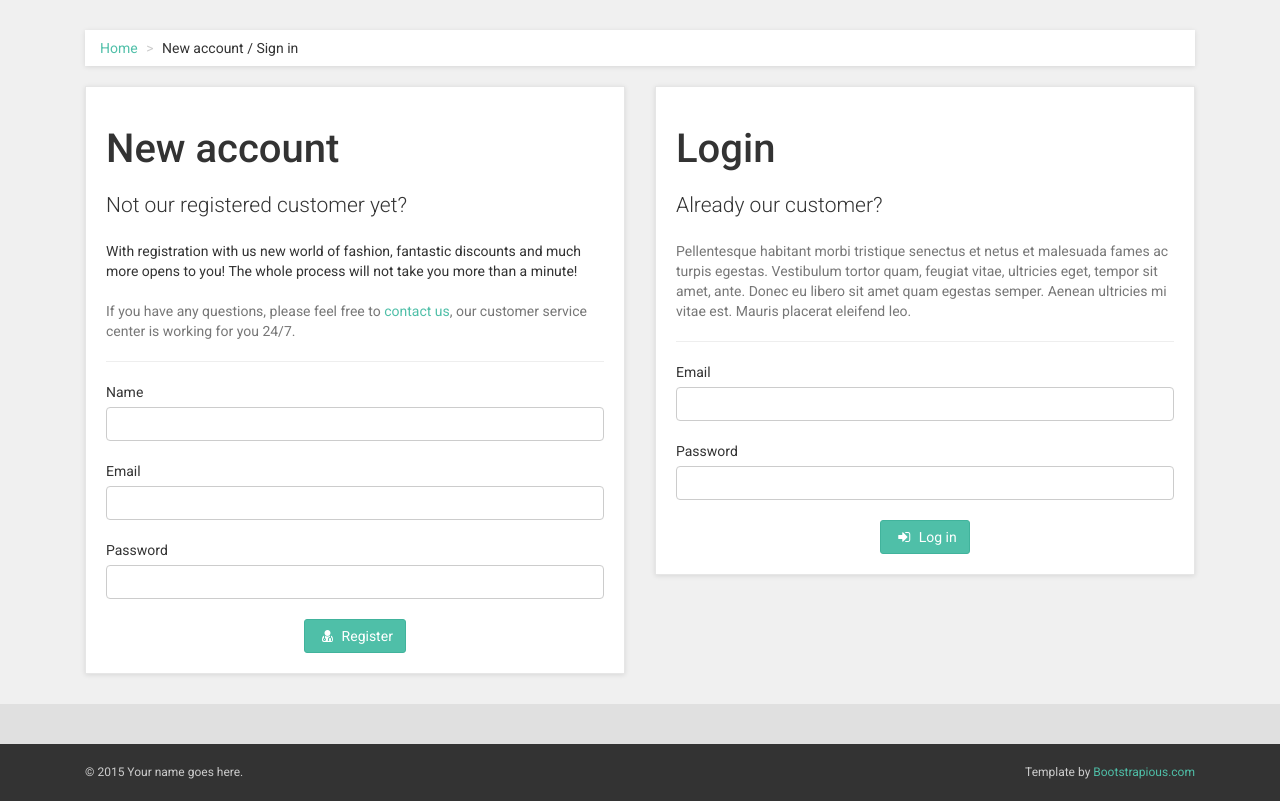
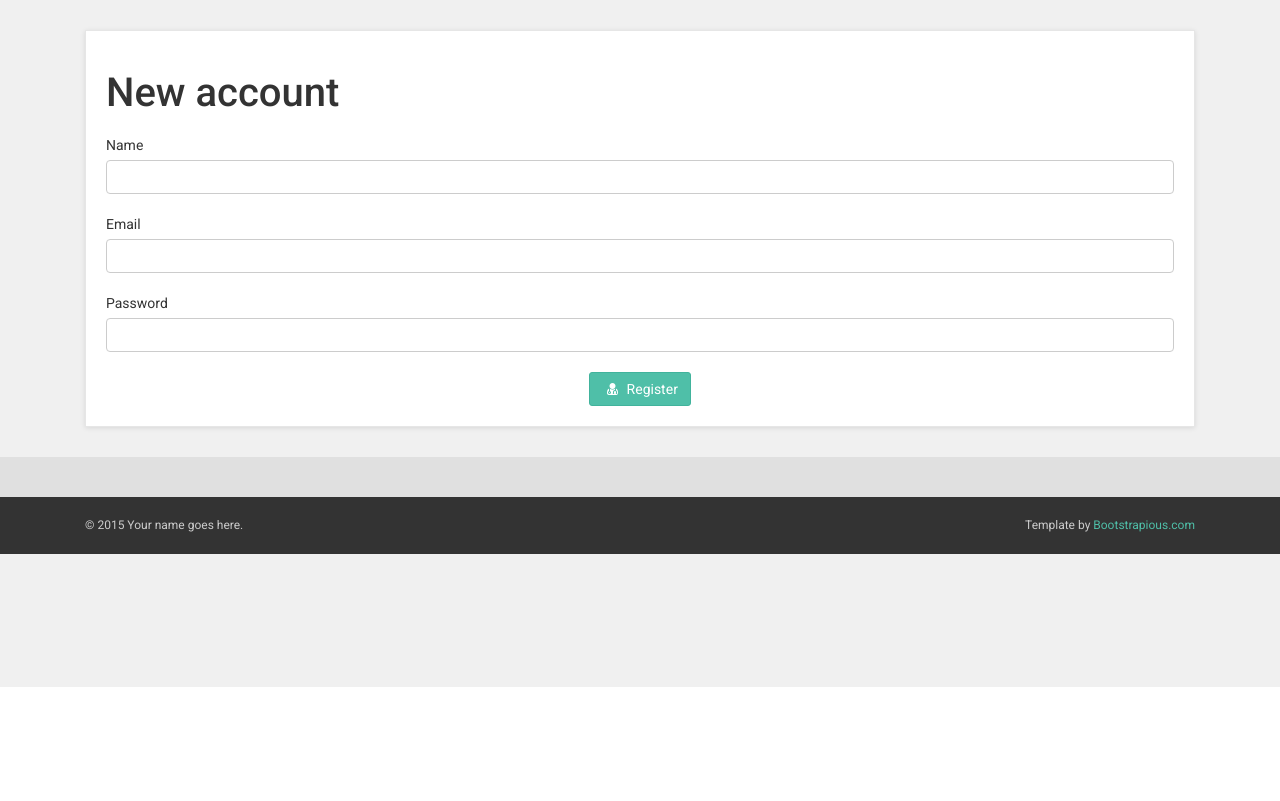
Before and after one commit to amaliarizkif/Republika2, a CodeIgniter app: page /berita/home/register in a window 1280 px wide. Shown: the part 113-914 px from the top of the page. After the commit the page ends 800 px from the top, so only its background shows below. Run offline with CodeIgniter, Linux system fonts and the light colour scheme; some libraries are stand-ins or nearby versions.

Commit message:
login register 2

```diff
--- a/application/config/autoload.php
+++ b/application/config/autoload.php
@@ -132,4 +132,4 @@ $autoload['language'] = array();
 |
 |	$autoload['model'] = array('first_model' => 'first');
 */
-$autoload['model'] = array('model_news');
+$autoload['model'] = array('model_news','model_login');
--- a/application/controllers/news.php
+++ b/application/controllers/news.php
@@ -12,7 +12,9 @@ class News extends CI_Controller {
 	public function add_news()
 	{
 		$data['category'] = $this->model_news->get_category()->result();
-		$this->load->view('add_news', $data);
+		$this->load->view('header');
+		$this->load->view('add_news2', $data);
+		$this->load->view('footer');
 	}
 
 	public function insert_news()
@@ -46,7 +48,7 @@ class News extends CI_Controller {
 		$this->model_news->add_news($data);
 		$msg['message'] = 'Data Inserted Successfully';
 		$this->load->view('add_news', $msg);
-		redirect('news');
+		redirect('home');
 	}
 
 	public function delete($id_news)
--- /dev/null
+++ b/application/models/model_login.php
@@ -0,0 +1,21 @@
+<?php
+
+Class Model_login extends CI_Model {
+
+		public function add_user($data_user){
+			$query = $this->db->insert('user', $data_user);
+			return $query;
+		}
+
+		public function get_user($email, $password){
+			$query = $this->db->get_where('user',
+				array(
+					'email' => $email,
+					'password' => md5($password)
+					));
+			return $query;
+		}
+
+}
+
+?>
--- a/application/models/model_news.php
+++ b/application/models/model_news.php
@@ -1,3 +1,4 @@
+
 <?php
 
 Class Model_news extends CI_Model {
@@ -9,9 +10,10 @@ Class Model_news extends CI_Model {
 
 	public function get_news(){
 		$news = $this->db
-		->select('id_news, title, content, images, nm_category')
+		->select('id_news, title, content, images, nm_category, name, category')
 		->from('news')
-		->join('category', 'category.id_category = news.category');
+		->join('category', 'category.id_category = news.category')
+		->join('user', 'user.id_user = news.id_user');
 		$news = $this->db->get();
 		return $news;
 	}
@@ -38,10 +40,11 @@ Class Model_news extends CI_Model {
 
 	function get_selectednews($id_news){
 		$this->db
-			->select('id_news, title, content, images, nm_category')
+			->select('id_news, title, content, images, nm_category, name, date')
 			->from('news')
 			->where('news.id_news', $id_news)
-			->join('category', 'category.id_category = news.category');
+			->join('category', 'category.id_category = news.category')
+			->join('user', 'user.id_user = news.id_user');
 			$query = $this->db->get();
 			return $query;
 	}
--- a/application/views/detail_news.php
+++ b/application/views/detail_news.php
@@ -9,7 +9,7 @@
                     <div class="box">
 
                         <h1><?php echo $s['title']; ?></h1>
-                        <p class="author-date">By <a href="#">John Slim</a> | June 20, 2013</p>
+                        <p class="author-date">By <?php echo $s['name'];?> | <?php echo $s['date'];?></p>
                         <div id="post-content">
                         <center>
                             <img src="<?php echo base_url(); ?>uploads/<?= $s['images']; ?>" class="img-responsive" alt="Example blog post alt">
--- a/application/views/header.php
+++ b/application/views/header.php
@@ -40,18 +40,24 @@
 
 </head>
 
+
 <body>
-
-    <!-- *** TOPBAR ***
- _________________________________________________________ -->
     <div id="top">
         <div class="container">
             <div class="col-md-12" data-animate="fadeInDown">
                 <ul class="menu">
+                <?php if($this->session->userdata('login') == TRUE){
+                    $name = $this->session->userdata('name');
+                ?>
+                <li>Hai, <?php echo $name; ?></li>
+                <li><a href="<?php echo  base_url()?>login/logout">Logout</a>
+                </li>
+                <?php }  else { ?>
                     <li><a href="<?php echo  base_url()?>home/login">Login</a>
                     </li>
                     <li><a href="<?php echo  base_url()?>home/register">Register</a>
                     </li>
+                <?php } ?>
                 </ul>
             </div>
         </div>
@@ -88,11 +94,6 @@
 
     </div>
 
-    <!-- *** TOP BAR END *** -->
-
-    <!-- *** NAVBAR ***
- _________________________________________________________ -->
-
     <div class="navbar navbar-default yamm" role="navigation" id="navbar">
         <div class="container">
             <div class="navbar-header">
@@ -127,7 +128,6 @@
             </span>
                     </div>
                 </form>
-
             </div>
 
         </div>
--- a/application/views/register.php
+++ b/application/views/register.php
@@ -4,37 +4,21 @@
             <div class="container">
 
                 <div class="col-md-12">
-
-                    <ul class="breadcrumb">
-                        <li><a href="#">Home</a>
-                        </li>
-                        <li>New account / Sign in</li>
-                    </ul>
-
-                </div>
-
-                <div class="col-md-6">
                     <div class="box">
                         <h1>New account</h1>
 
-                        <p class="lead">Not our registered customer yet?</p>
-                        <p>With registration with us new world of fashion, fantastic discounts and much more opens to you! The whole process will not take you more than a minute!</p>
-                        <p class="text-muted">If you have any questions, please feel free to <a href="contact.html">contact us</a>, our customer service center is working for you 24/7.</p>
-
-                        <hr>
-
-                        <form action="customer-orders.html" method="post">
+                        <form action="<?=base_url('login/register')?>" method="post">
                             <div class="form-group">
                                 <label for="name">Name</label>
-                                <input type="text" class="form-control" id="name">
+                                <input type="text" class="form-control" id="name" name="name">
                             </div>
                             <div class="form-group">
                                 <label for="email">Email</label>
-                                <input type="text" class="form-control" id="email">
+                                <input type="text" class="form-control" id="email" name="email">
                             </div>
                             <div class="form-group">
                                 <label for="password">Password</label>
-                                <input type="password" class="form-control" id="password">
+                                <input type="password" class="form-control" id="password" name="password">
                             </div>
                             <div class="text-center">
                                 <button type="submit" class="btn btn-primary"><i class="fa fa-user-md"></i> Register</button>
@@ -43,33 +27,6 @@
                     </div>
                 </div>
 
-                <div class="col-md-6">
-                    <div class="box">
-                        <h1>Login</h1>
-
-                        <p class="lead">Already our customer?</p>
-                        <p class="text-muted">Pellentesque habitant morbi tristique senectus et netus et malesuada fames ac turpis egestas. Vestibulum tortor quam, feugiat vitae, ultricies eget, tempor sit amet, ante. Donec eu libero sit amet quam egestas semper. Aenean ultricies
-                            mi vitae est. Mauris placerat eleifend leo.</p>
-
-                        <hr>
-
-                        <form action="customer-orders.html" method="post">
-                            <div class="form-group">
-                                <label for="email">Email</label>
-                                <input type="text" class="form-control" id="email">
-                            </div>
-                            <div class="form-group">
-                                <label for="password">Password</label>
-                                <input type="password" class="form-control" id="password">
-                            </div>
-                            <div class="text-center">
-                                <button type="submit" class="btn btn-primary"><i class="fa fa-sign-in"></i> Log in</button>
-                            </div>
-                        </form>
-                    </div>
-                </div>
-
-
             </div>
             <!-- /.container -->
         </div>
```
Also changed, not shown: application/controllers/login.php (+36 -0 lines), application/views/add_news2.php (added, +44 -0 lines), application/views/login.php (+5 -51 lines), application/views/main.php (+6 -13 lines).
